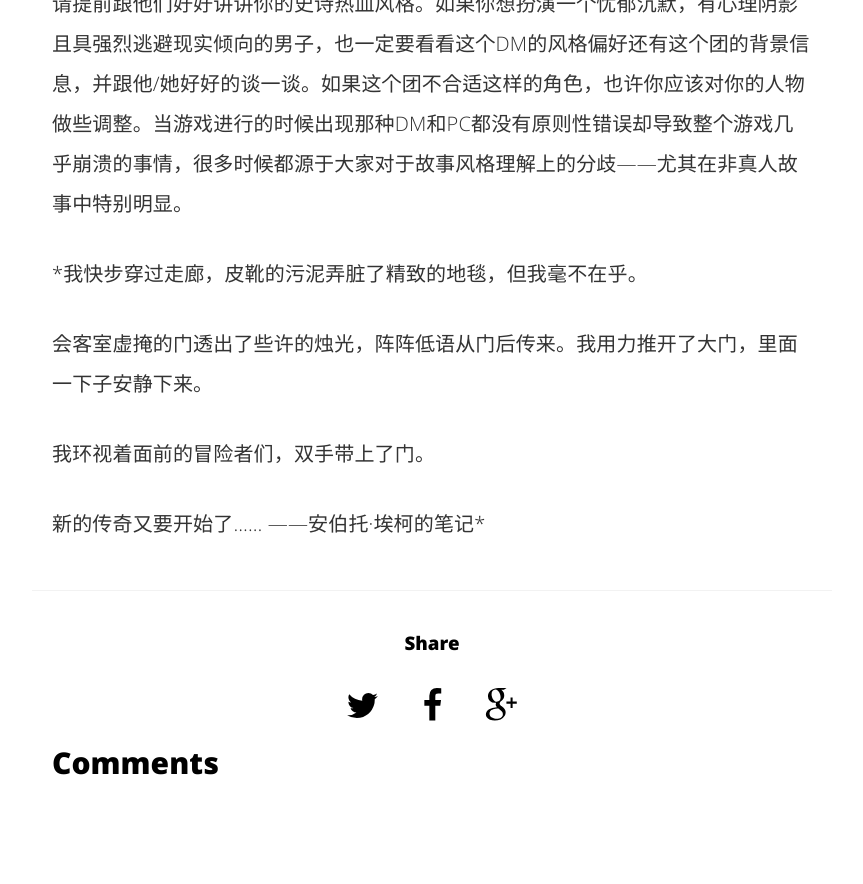
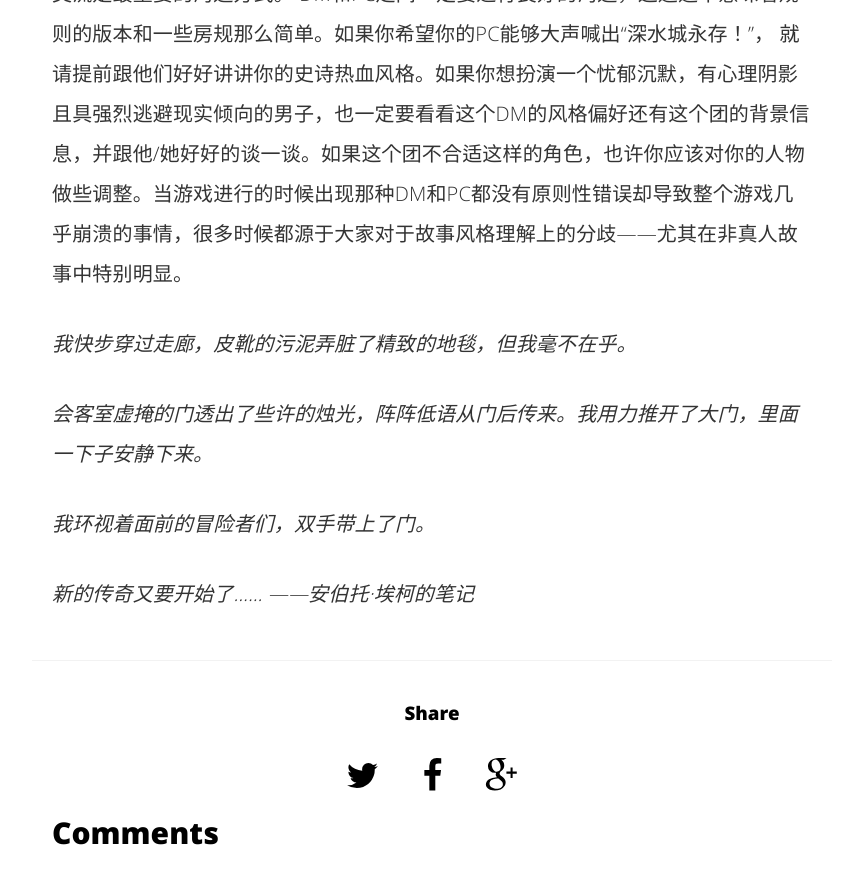
Before and after one commit to Bluebear171/Bluebear171.github.io, a Jekyll site: the page built from _posts/2017-11-01-Visionary-article3.md, in a window 1280 px wide and 900 px high, scrolled down 6304 px. Shown: the top 884 px of the window, without its empty margins (208-1071 px from the left). Built offline with Jekyll 4.4.1, drawn with Linux system fonts in a browser that asks for light colours; comment, search, counter and statistics services are not loaded.

Commit message:
Add some details

```diff
--- a/_posts/2017-11-01-Visionary-article3.md
+++ b/_posts/2017-11-01-Visionary-article3.md
@@ -11,6 +11,7 @@ categories:
 ---
 - 作者:foxmuldery㊣
 - 文章源自:Visionary Vol 1 Article 3
+
 *“不论是浓雾下鬼影绰绰的魔都，还是处处暗藏杀机的地下城，不论是纳布童话般美丽的田园风光，还是废土那荒无人烟的贫瘠之地，不论在“光辉之城”的贸易区旁，还是在印记城的中心广场里，都可以看见形形色色的旅行者和千奇百怪的所谓“冒险者”。他们或匆忙赶路，或四处打探消息。在这茫茫人海中，有些人能给你留下短暂的记忆，然而更多人却没有丝毫的个性。他们在自己的漫漫人生中也扮演着过路人的角色——匆匆而来匆匆而去。仿佛一颗砂砾，随风而来，随风而去……这些家伙简直像旅店客房中的装饰品一样——毫无特色。难道我就找不到一个有趣的家伙聊一聊吗？……”当我回过神来的时候，天色已然不早。我匆匆放下两枚银币，大步走出了骯脏而温暖的打嗝龙酒馆。巷子里很安静，只有一个年轻人坐在二楼的窗边无聊的翻阅着一本书。
 ——安伯托·埃柯[注]的笔记*
 
@@ -94,11 +95,11 @@ categories:
 
 交流是最重要的沟通方式。 DM和PC之间一定要进行良好的沟通，这远远不意味着规则的版本和一些房规那么简单。如果你希望你的PC能够大声喊出“深水城永存！”， 就请提前跟他们好好讲讲你的史诗热血风格。如果你想扮演一个忧郁沉默，有心理阴影且具强烈逃避现实倾向的男子，也一定要看看这个DM的风格偏好还有这个团的背景信息，并跟他/她好好的谈一谈。如果这个团不合适这样的角色，也许你应该对你的人物做些调整。当游戏进行的时候出现那种DM和PC都没有原则性错误却导致整个游戏几乎崩溃的事情，很多时候都源于大家对于故事风格理解上的分歧——尤其在非真人故事中特别明显。
 
-*我快步穿过走廊，皮靴的污泥弄脏了精致的地毯，但我毫不在乎。
+*我快步穿过走廊，皮靴的污泥弄脏了精致的地毯，但我毫不在乎。*
 
-会客室虚掩的门透出了些许的烛光，阵阵低语从门后传来。我用力推开了大门，里面一下子安静下来。
+*会客室虚掩的门透出了些许的烛光，阵阵低语从门后传来。我用力推开了大门，里面一下子安静下来。*
 
-我环视着面前的冒险者们，双手带上了门。
+*我环视着面前的冒险者们，双手带上了门。*
 
-新的传奇又要开始了……
-——安伯托·埃柯的笔记*
+*新的传奇又要开始了……*
+*——安伯托·埃柯的笔记*
```
